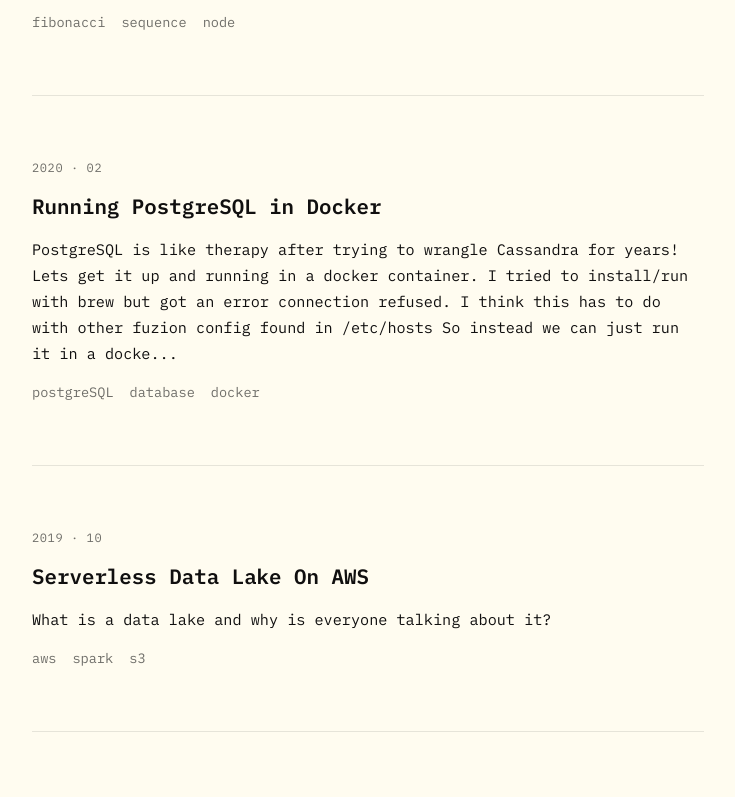
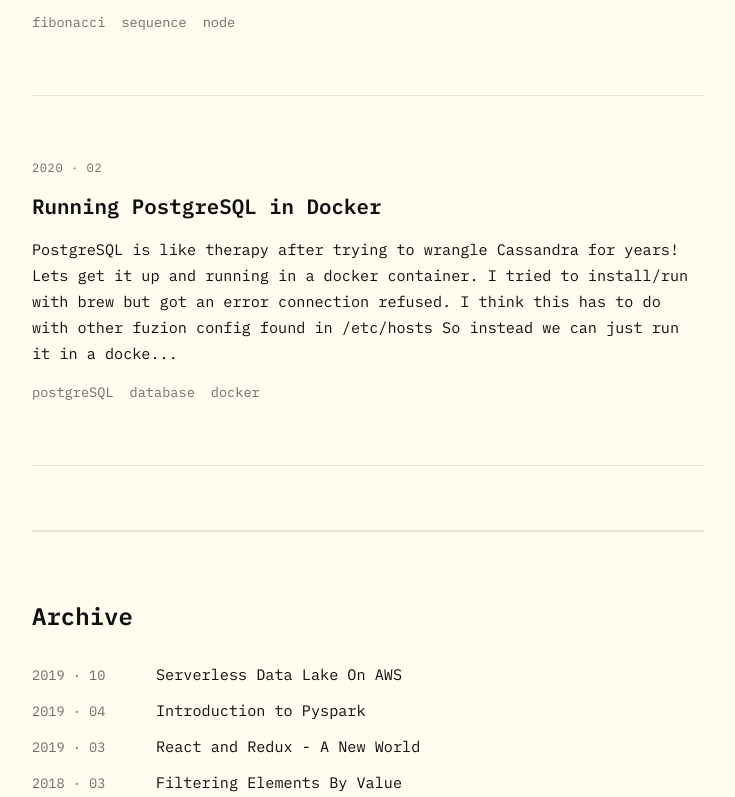
Before and after one commit to johnnydevriese/johnnydevriese.github.io, a React (Vite) app: page / in a window 1280 px wide. Shown: the part 2000-2797 px from the top of the page, without its empty margins (272-1007 px from the left). Built offline with nearby package versions, Linux system fonts and the light colour scheme; the HTML template or start-up script is replaced by a standard one.

Commit message:
Update about section with background and education

```diff
--- a/src/App.tsx
+++ b/src/App.tsx
@@ -15,6 +15,30 @@ export default function Blog() {
   const [isDark, setIsDark] = useState(false);
   const [activeSection, setActiveSection] = useState<Section>('posts');
   const [currentPost, setCurrentPost] = useState<Post | null>(null);
+
+  // Handle browser back/forward buttons
+  useEffect(() => {
+    const handlePopState = (event: PopStateEvent) => {
+      if (event.state) {
+        setActiveSection(event.state.section);
+        setCurrentPost(event.state.post || null);
+      } else {
+        setActiveSection('posts');
+        setCurrentPost(null);
+      }
+    };
+
+    window.addEventListener('popstate', handlePopState);
+
+    // Set initial state
+    if (!window.history.state) {
+      window.history.replaceState({ section: 'posts', post: null }, '', '/');
+    }
+
+    return () => {
+      window.removeEventListener('popstate', handlePopState);
+    };
+  }, []);
 
   // Update data-theme attribute when theme changes
   useEffect(() => {
@@ -89,14 +113,27 @@ export default function Blog() {
   const navigateToPost = (post: Post) => {
     setCurrentPost(post);
     setActiveSection('post-detail');
+    window.history.pushState({ section: 'post-detail', post }, '', `#${post.slug}`);
     window.scrollTo(0, 0);
   };
 
   const navigateBack = () => {
     setActiveSection('posts');
     setCurrentPost(null);
+    window.history.pushState({ section: 'posts', post: null }, '', '/');
     window.scrollTo(0, 0);
   };
+
+  // Separate posts into recent and archive based on year
+  const recentPosts = posts.filter(post => {
+    const year = new Date(post.dateObj).getFullYear();
+    return year >= 2020;
+  });
+
+  const archivePosts = posts.filter(post => {
+    const year = new Date(post.dateObj).getFullYear();
+    return year < 2020;
+  });
 
   const renderPostContent = (content: string) => {
     return renderMarkdown(content, isDark, flexoki);
@@ -197,7 +234,11 @@ export default function Blog() {
                     {['posts', 'about'].map((section) => (
                       <button
                         key={section}
-                        onClick={() => setActiveSection(section as Section)}
+                        onClick={() => {
+                          const newSection = section as Section;
+                          setActiveSection(newSection);
+                          window.history.pushState({ section: newSection, post: null }, '', newSection === 'posts' ? '/' : `#${section}`);
+                        }}
                         style={{
                           fontFamily: 'IBM Plex Mono',
                           fontSize: '0.95rem',
@@ -264,13 +305,14 @@ export default function Blog() {
           {/* Posts Section */}
           {activeSection === 'posts' && (
             <div>
-              {posts.map((post, idx) => (
+              {/* Recent Posts */}
+              {recentPosts.map((post) => (
                 <article
                   key={post.slug}
                   style={{
-                    marginBottom: idx === posts.length - 1 ? 0 : '4rem',
-                    paddingBottom: idx === posts.length - 1 ? 0 : '4rem',
-                    borderBottomWidth: idx === posts.length - 1 ? 0 : '1px',
+                    marginBottom: '4rem',
+                    paddingBottom: '4rem',
+                    borderBottomWidth: '1px',
                     borderBottomColor: isDark ? darkBorder : lightBorder,
                     borderBottomStyle: 'solid',
                     cursor: 'pointer',
@@ -316,6 +358,60 @@ export default function Blog() {
                   </div>
                 </article>
               ))}
+
+              {/* Archive Section */}
+              {archivePosts.length > 0 && (
+                <div style={{
+                  marginTop: '3rem',
+                  paddingTop: '3rem',
+                  borderTopWidth: '2px',
+                  borderTopColor: isDark ? darkBorder : lightBorder,
+                  borderTopStyle: 'solid'
+                }}>
+                  <h2 style={{
+                    fontFamily: 'IBM Plex Mono',
+                    fontSize: '1.5rem',
+                    fontWeight: 600,
+                    marginBottom: '2rem',
+                    color: isDark ? darkText : lightText
+                  }}>
+                    Archive
+                  </h2>
+                  <div style={{display: 'flex', flexDirection: 'column', gap: '1rem'}}>
+                    {archivePosts.map((post) => (
+                      <div
+                        key={post.slug}
+                        style={{
+                          cursor: 'pointer',
+                          transition: 'opacity 0.2s',
+                          display: 'flex',
+                          gap: '1.5rem',
+                          alignItems: 'baseline'
+                        }}
+                        onClick={() => navigateToPost(post)}
+                        onMouseOver={(e) => (e.currentTarget as HTMLElement).style.opacity = '0.7'}
+                        onMouseOut={(e) => (e.currentTarget as HTMLElement).style.opacity = '1'}
+                      >
+                        <span style={{
+                          fontFamily: 'IBM Plex Mono',
+                          fontSize: '0.85rem',
+                          color: isDark ? darkMuted : lightMuted,
+                          minWidth: '100px'
+                        }}>
+                          {post.date}
+                        </span>
+                        <span style={{
+                          fontFamily: 'IBM Plex Mono',
+                          fontSize: '0.95rem',
+                          color: isDark ? darkText : lightText
+                        }}>
+                          {post.title}
+                        </span>
+                      </div>
+                    ))}
+                  </div>
+                </div>
+              )}
             </div>
           )}
 
@@ -373,7 +469,7 @@ export default function Blog() {
                 marginBottom: '1rem',
                 color: isDark ? darkText : lightText
               }}>
-                I'm passionate about research and engineering at the frontier of artificial intelligence.
+                I have a background in physics from WSU and have taken graduate courses in AI from Stanford. I'm passionate about applying frontier AI research to solve real-world business problems.
               </p>
               <p style={{
                 fontFamily: 'IBM Plex Mono',
```
